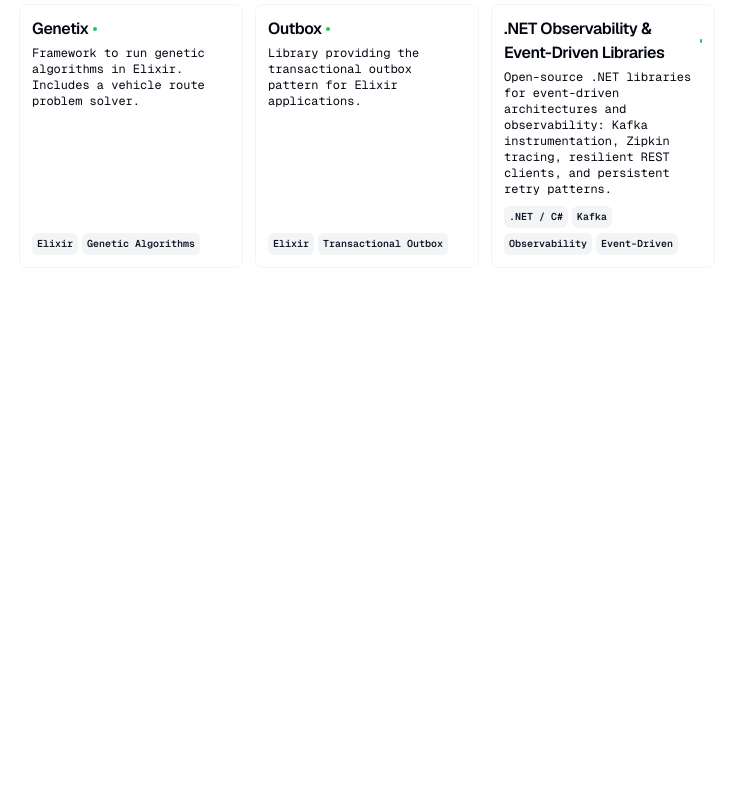
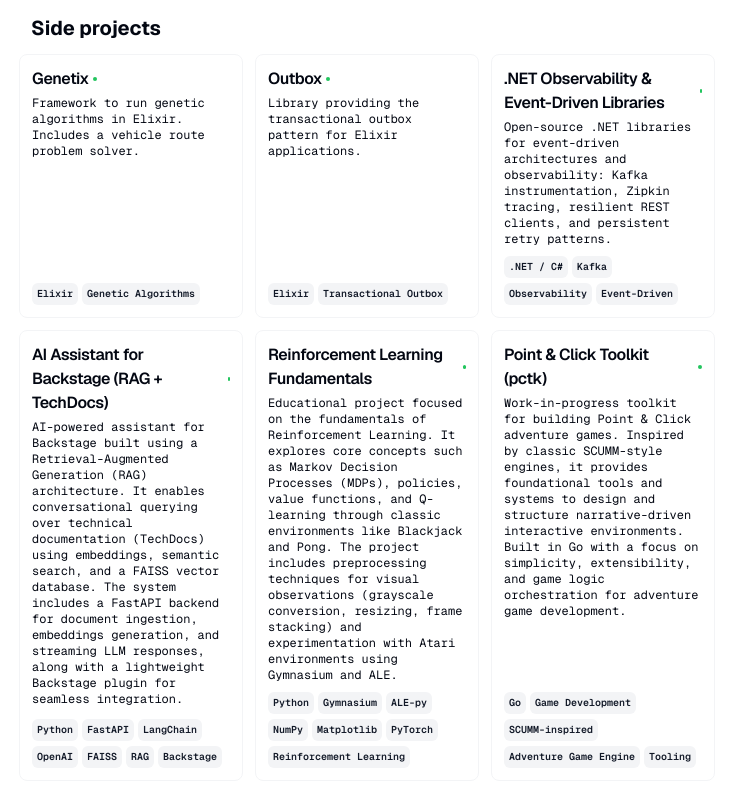
Before and after one commit to jsolana/cv, a Next.js app: page / in a window 1280 px wide. Shown: the part 1868-2668 px from the top of the page, without its empty margins (273-1006 px from the left). Before the commit the page ends 2200 px from the top, so only its background shows below. Built offline with nearby package versions, Linux system fonts and the light colour scheme.

Commit message:
update with new projects; experience

```diff
--- a/src/data/resume-data.ts
+++ b/src/data/resume-data.ts
@@ -57,7 +57,8 @@
         "Kubernetes",
         "ArgoCD",
         "Platform Engineering",
-        "DevX",
+        "Developer Experience",
+        "AI",
       ],
       title: "Senior Software Engineer — Developer Experience (DevX)",
       start: "2024",
@@ -68,6 +69,7 @@
         "Reduced deployment times by 100x through ArgoCD-based rollout optimisations",
         "Cut time-to-first-merge for new engineers by streamlining scaffolding, CI/CD, and onboarding tooling",
         "Established platform engineering standards and best practices adopted across 30+ engineering teams and 200+ engineers",
+        "Built and contributed to internal tools based on AI agents, MCP, skills systems, and RAG-based architectures to enhance developer experience.",
       ],
     },
     {
@@ -202,5 +204,58 @@
         href: "https://github.com/rfrancotechnologies",
       },
     },
+    {
+      title: "AI Assistant for Backstage (RAG + TechDocs)",
+      techStack: [
+        "Python",
+        "FastAPI",
+        "LangChain",
+        "OpenAI",
+        "FAISS",
+        "RAG",
+        "Backstage"
+      ],
+      description:
+        "AI-powered assistant for Backstage built using a Retrieval-Augmented Generation (RAG) architecture. It enables conversational querying over technical documentation (TechDocs) using embeddings, semantic search, and a FAISS vector database. The system includes a FastAPI backend for document ingestion, embeddings generation, and streaming LLM responses, along with a lightweight Backstage plugin for seamless integration.",
+      link: {
+        label: "github.com/jsolana/backstage-ai-assistant",
+        href: "https://github.com/jsolana/backstage-ai-assistant",
+      },
+    },
+
+    {
+      title: "Reinforcement Learning Fundamentals",
+      techStack: [
+        "Python",
+        "Gymnasium",
+        "ALE-py",
+        "NumPy",
+        "Matplotlib",
+        "PyTorch",
+        "Reinforcement Learning"
+      ],
+      description:
+        "Educational project focused on the fundamentals of Reinforcement Learning. It explores core concepts such as Markov Decision Processes (MDPs), policies, value functions, and Q-learning through classic environments like Blackjack and Pong. The project includes preprocessing techniques for visual observations (grayscale conversion, resizing, frame stacking) and experimentation with Atari environments using Gymnasium and ALE.",
+      link: {
+        label: "github.com/jsolana/reinforcement-learning",
+        href: "https://github.com/jsolana/reinforcement-learning",
+      },
+    },
+    {
+      title: "Point & Click Toolkit (pctk)",
+      techStack: [
+        "Go",
+        "Game Development",
+        "SCUMM-inspired",
+        "Adventure Game Engine",
+        "Tooling"
+      ],
+      description:
+        "Work-in-progress toolkit for building Point & Click adventure games. Inspired by classic SCUMM-style engines, it provides foundational tools and systems to design and structure narrative-driven interactive environments. Built in Go with a focus on simplicity, extensibility, and game logic orchestration for adventure game development.",
+      link: {
+        label: "github.com/retroverb/rvrt-win",
+        href: "https://github.com/retroverb/rvrt-win",
+      },
+    },
   ],
 } as const;
```
